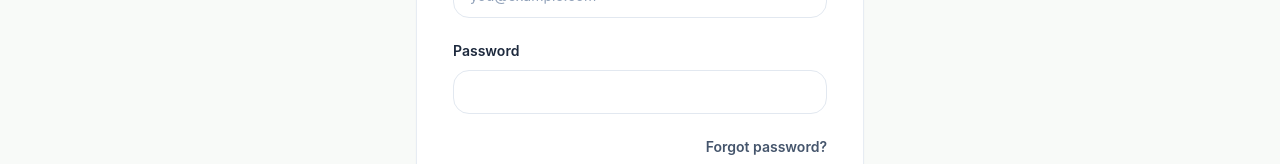
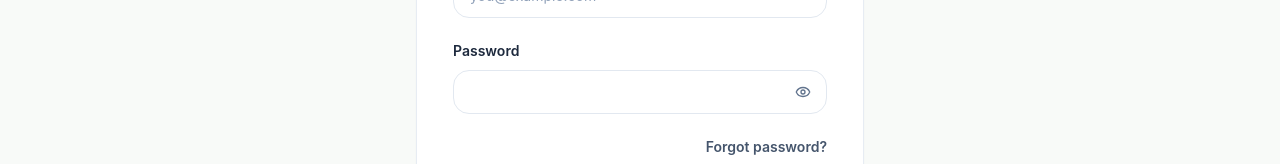
Before and after one commit to nurRiyad/personally, a Next.js app in the folder apps/web/: page /auth in a window 1280 px wide. Shown: the part 435-599 px from the top of the page. Built offline with nearby package versions, Linux system fonts and the light colour scheme; no server answers.

Commit message:
feat(auth): enhance password field with visibility toggle and icons

```diff
--- a/apps/web/src/app/auth/page.tsx
+++ b/apps/web/src/app/auth/page.tsx
@@ -33,21 +33,36 @@ function Field({
   placeholder?: string;
   error?: string;
 }) {
+  const [isPasswordVisible, setIsPasswordVisible] = useState(false);
+  const isPasswordField = type === 'password';
+
   return (
     <div>
       <label htmlFor={id} className="text-sm font-semibold text-slate-800">
         {label}
       </label>
+      <div className="relative mt-2">
         <input
           id={id}
           name={id}
-        type={type}
+          type={isPasswordField && isPasswordVisible ? 'text' : type}
           autoComplete={autoComplete}
           placeholder={placeholder}
           aria-invalid={Boolean(error)}
           aria-describedby={error ? `${id}-error` : undefined}
-        className={`${inputClassName} mt-2 ${error ? 'border-red-400 focus:border-red-500 focus:ring-red-500/10' : ''}`}
+          className={`${inputClassName} ${isPasswordField ? 'pr-12' : ''} ${error ? 'border-red-400 focus:border-red-500 focus:ring-red-500/10' : ''}`}
         />
+        {isPasswordField ? (
+          <button
+            type="button"
+            onClick={() => setIsPasswordVisible((visible) => !visible)}
+            aria-label={isPasswordVisible ? 'Hide password' : 'Show password'}
+            className="absolute inset-y-0 right-0 inline-flex w-12 items-center justify-center rounded-r-2xl text-slate-500 transition-colors hover:text-slate-950 focus-visible:outline-none focus-visible:ring-2 focus-visible:ring-emerald-500 focus-visible:ring-inset"
+          >
+            {isPasswordVisible ? <EyeOffIcon /> : <EyeIcon />}
+          </button>
+        ) : null}
+      </div>
       {error ? (
         <p
           id={`${id}-error`}
@@ -58,6 +73,25 @@ function Field({
         </p>
       ) : null}
     </div>
+  );
+}
+
+function EyeIcon() {
+  return (
+    <svg aria-hidden="true" viewBox="0 0 24 24" className="size-4" fill="none" stroke="currentColor" strokeWidth="2" strokeLinecap="round" strokeLinejoin="round">
+      <path d="M2.06 12.35a1 1 0 0 1 0-.7 10.94 10.94 0 0 1 19.88 0 1 1 0 0 1 0 .7 10.94 10.94 0 0 1-19.88 0" />
+      <circle cx="12" cy="12" r="3" />
+    </svg>
+  );
+}
+
+function EyeOffIcon() {
+  return (
+    <svg aria-hidden="true" viewBox="0 0 24 24" className="size-4" fill="none" stroke="currentColor" strokeWidth="2" strokeLinecap="round" strokeLinejoin="round">
+      <path d="M9.88 9.88a3 3 0 1 0 4.24 4.24" />
+      <path d="M10.73 5.08A10.43 10.43 0 0 1 12 5c5 0 8.73 3.11 10 7a11.8 11.8 0 0 1-2.16 3.19M6.61 6.61A11.8 11.8 0 0 0 2 12c1.27 3.89 5 7 10 7a10.43 10.43 0 0 0 4.27-.92" />
+      <path d="m2 2 20 20" />
+    </svg>
   );
 }
 
```
Also changed, not shown: 1 other file (tests, documents, lock files or other folders). Lines whose indentation alone changed are shown as unchanged.
